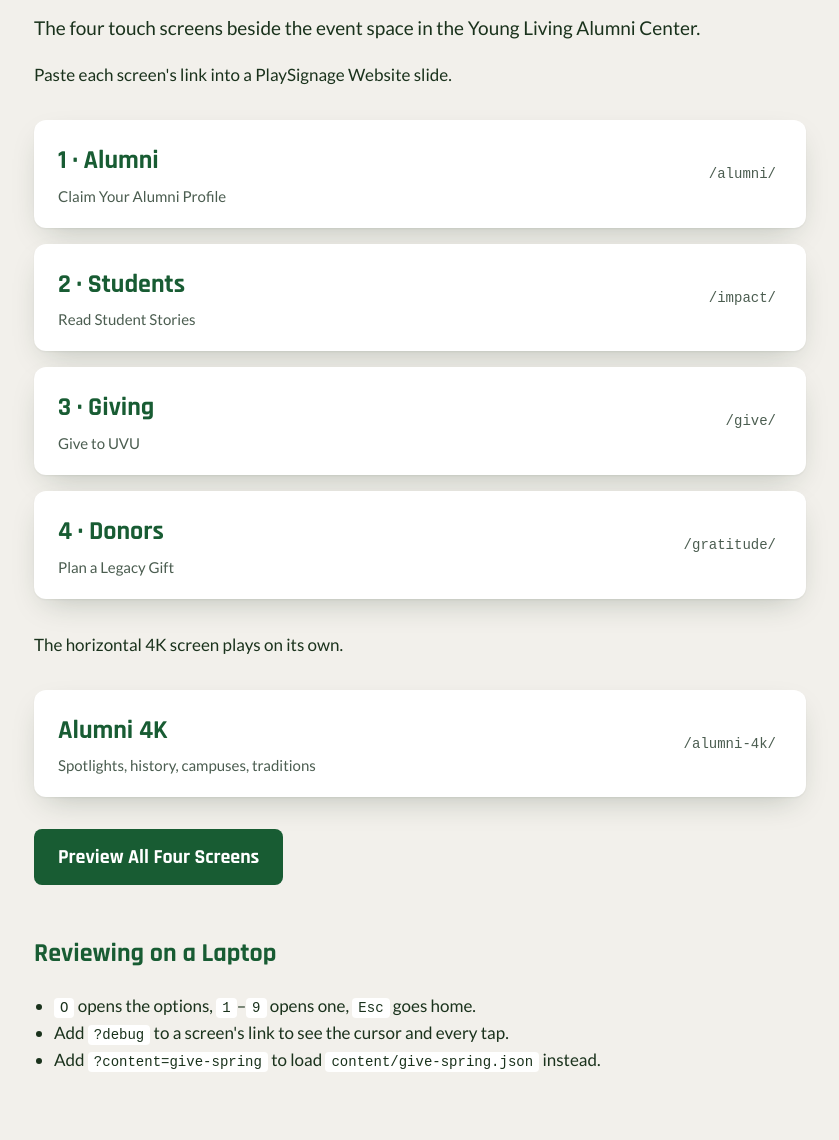
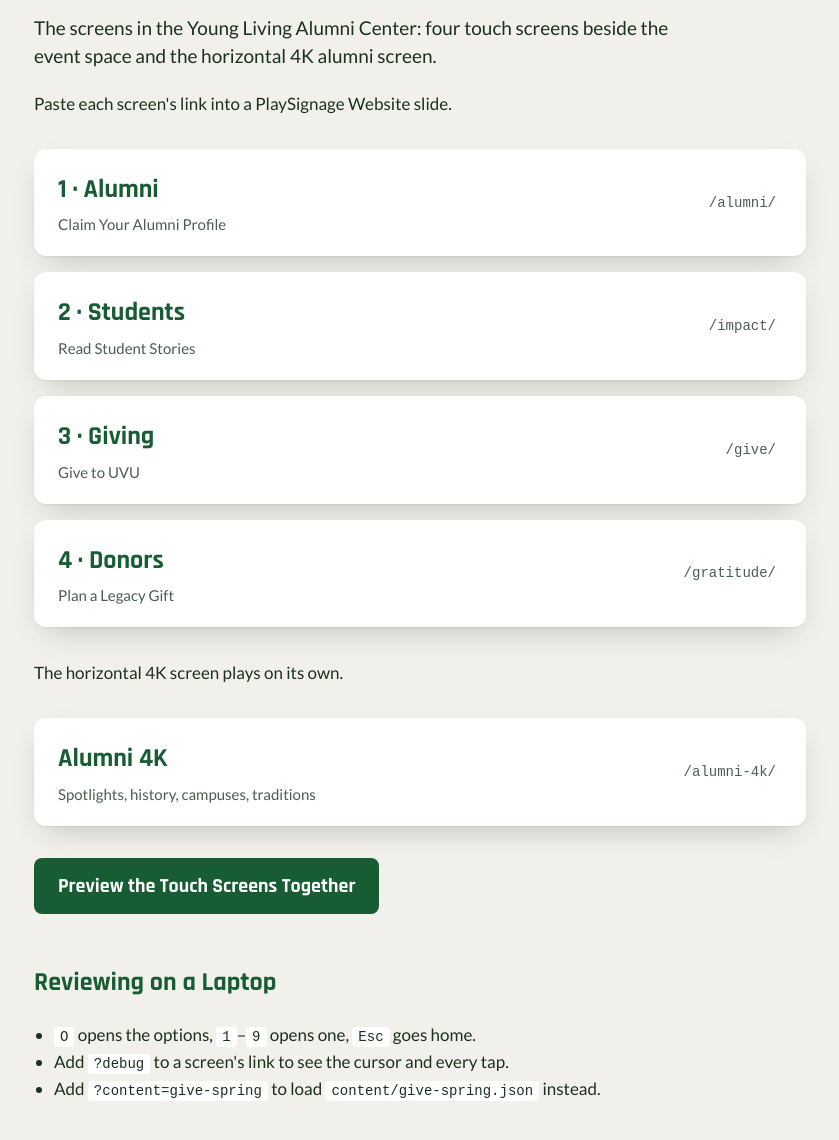
Before and after one commit to zoeallgaier/ylac-signage, a plain HTML site: page index.html in a window 1280 px wide. Shown: the part 120-1260 px from the top of the page, without its empty margins (220-1059 px from the left). Drawn offline with Linux system fonts and the light colour scheme; a web font is replaced by a local one.

Commit message:
Index: name the 4K screen in the intro and preview button
Co-Authored-By: Claude Opus 5.5 <noreply@anthropic.com>
Claude-Session: https://claude.ai/code/session_01DBXJczYy3p1SrSrLch49dp

```diff
--- a/index.html
+++ b/index.html
@@ -11,7 +11,7 @@
 <body>
 <main>
 	<h1>YLAC Signage</h1>
-	<p class="lead">The four touch screens beside the event space in the Young Living Alumni Center.</p>
+	<p class="lead">The screens in the Young Living Alumni Center: four touch screens beside the event space and the horizontal 4K alumni screen.</p>
 	<p>Paste each screen's link into a PlaySignage Website slide.</p>
 	<ol class="screens">
 		<li><a href="alumni/"><b>1 · Alumni</b><span>Claim Your Alumni Profile</span><code>/alumni/</code></a></li>
@@ -23,7 +23,7 @@
 	<ol class="screens">
 		<li><a href="alumni-4k/"><b>Alumni 4K</b><span>Spotlights, history, campuses, traditions</span><code>/alumni-4k/</code></a></li>
 	</ol>
-	<p class="actions"><a class="btn" href="wall.html">Preview All Four Screens</a></p>
+	<p class="actions"><a class="btn" href="wall.html">Preview the Touch Screens Together</a></p>
 	<h2>Reviewing on a Laptop</h2>
 	<ul class="tips">
 		<li><kbd>O</kbd> opens the options, <kbd>1</kbd>–<kbd>9</kbd> opens one, <kbd>Esc</kbd> goes home.</li>
```
